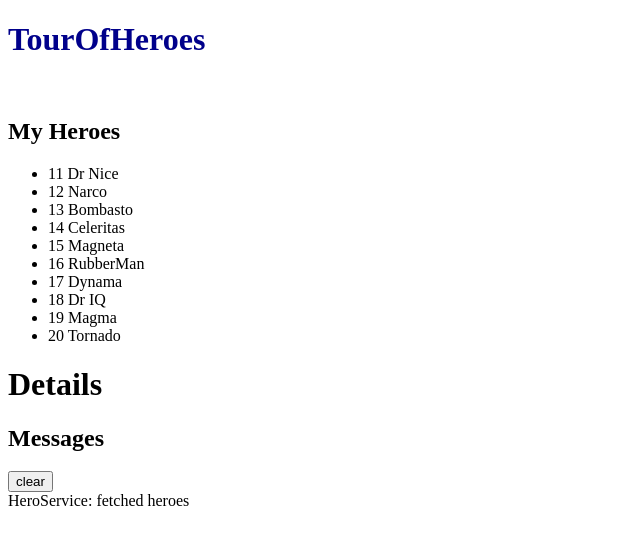
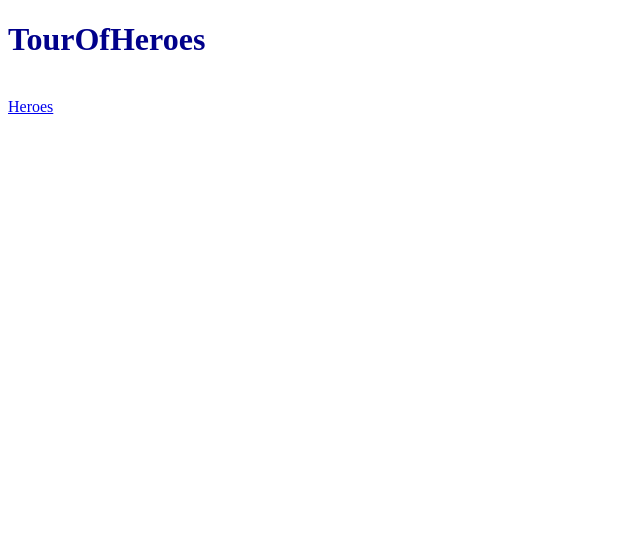
Before and after one commit to KevinW831205/TourOfHeroes, an Angular app: page / in a window 1280 px wide. Shown: the top 544 px of the page, without its empty margins (0-640 px from the left). Built offline with nearby package versions, Linux system fonts and the light colour scheme.

Commit message:
basic routing

```diff
--- a/src/app/app.component.html
+++ b/src/app/app.component.html
@@ -1,4 +1,7 @@
 <h1>{{title}}</h1>
 <br>
-<app-heros></app-heros>
+<nav>
+  <a routerLink="/heroes">Heroes</a>
+</nav>
+<router-outlet></router-outlet>
 <app-messages></app-messages>
--- a/src/app/app.module.ts
+++ b/src/app/app.module.ts
@@ -6,6 +6,7 @@
 import { HerosComponent } from './heros/heros.component';
 import { HeroDetailComponent } from './hero-detail/hero-detail.component';
 import { MessagesComponent } from './messages/messages.component';
+import { AppRoutingModule } from './app-routing.module';
 
 
 @NgModule({
@@ -17,7 +18,8 @@
   ],
   imports: [
     BrowserModule,
-    FormsModule
+    FormsModule,
+    AppRoutingModule
   ],
   providers: [],
   bootstrap: [AppComponent]
```
Also changed, not shown: src/app/app-routing.module.ts (added, +13 -0 lines).
